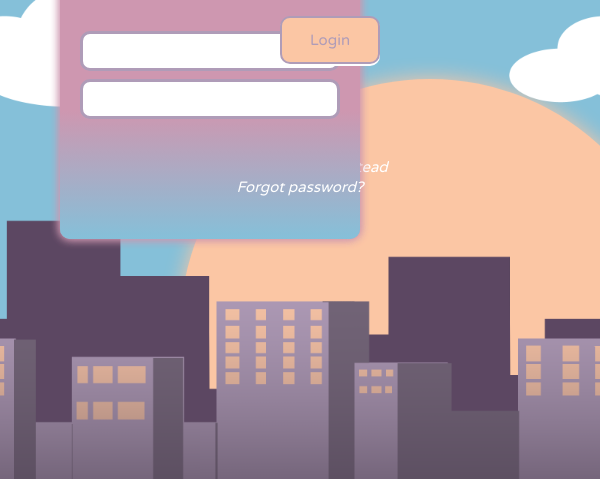
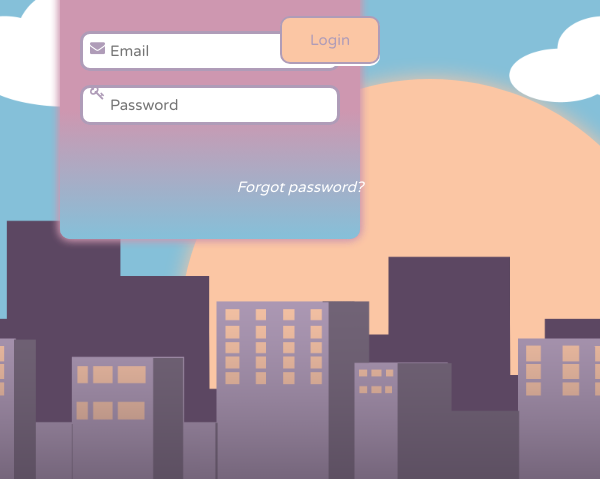
Before and after one commit to rhezdanielle/exam, a plain HTML site: page index.html in a window 600 px wide. Shown: the part 321-800 px from the top of the page. Drawn offline with Linux system fonts and the light colour scheme.

Commit message:
Updated mobile UI

```diff
--- a/index.html
+++ b/index.html
@@ -4,6 +4,7 @@
     <meta charset="UTF-8">
     <meta http-equiv="X-UA-Compatible" content="IE=edge">
     <meta name="viewport" content="width=device-width, initial-scale=1.0">
+    <link rel="stylesheet" href="https://cdnjs.cloudflare.com/ajax/libs/font-awesome/4.7.0/css/font-awesome.min.css">
     <title>Document</title>
 </head>
 <body>
@@ -19,19 +20,21 @@
     <!--forgot password form-->
     <div class="forgot-password" id="forgot-password-form">
         <h2>Forgot Password</h2>
-        <form id = "forgotPassForm" action="">
-        <input type="text" class="email" id="email">
+        <i class="fa fa-envelope icon" id="emailIcon"></i>
+        <input type="text" class="email" id="email_2" placeholder="Email">
         <button>Submit</button>
-        <button id="sign-in" onclick= "return sign_in()">Return to Sign in instead</button>
+        <button id="sign-in" onclick= "return sign_in()">Sign in instead</button>
         </form>
     </div>
 
     <!--log in form-->
     <div class="login" id="login-form">
         <h2>Member Login</h2>
+        <i class="fa fa-envelope icon" id="emailIcon"></i>
         <form id = "loginForm" action="">
-        <input type="text" class="email" id="email">
-        <input type="text" class="password" id="password">
+        <i class="fa fa-key icon" id="passIcon"></i>
+        <input type="text" class="email" id="email_1" placeholder="Email">
+        <input type="text" class="password" id="password" placeholder="Password">
         <button>Login</button>
         <button id="forgot-password-link" onclick= "return forgot_password()">Forgot password?</button>
         </form>
--- a/script.js
+++ b/script.js
@@ -8,12 +8,11 @@ function forgot_password(){
 
     // animates background to night time
     sky.style.backgroundImage = "url('src/img/stars.png')";
-    sky.style.filter = "none";
     bg.style.animation = "night-sky 2s forwards ease";
     sun.style.animation = "moon 2s forwards ease";
 
-        //  transition animation from login to retrieve password //
 
+    // swaps to retrieve password
     signIn.style.animations = "swap-form 2s forwards ease";
     signIn.style.display = 'none';
     forgotPass.style.display = 'block'
@@ -22,16 +21,19 @@ function forgot_password(){
 };
 
 
-function sign_in(){
+function sign_in(){    // returns to sign in page
     var sun = document.getElementById('sun');
     var sky = document.getElementById('clouds');
     var forgotPass = document.getElementById('forgot-password-form');
     var signIn = document.getElementById("login-form");
     var bg = document.documentElement;
 
-    signIn.style.animations = "swap-form 2s forwards ease";
-    signIn.style.display = 'none';
-    forgotPass.style.display = 'block'
+    // animates background to day time
+    sky.style.backgroundImage = "url('src/img/clouds.png')";
+    bg.style.animation = "night-sky 1s reverse ease";
+    sun.style.animation = "day 2s forwards ease";
 
-
+    forgotPass.style.animations = "swap-form 2s forwards ease";
+    forgotPass.style.display = 'none';
+    signIn.style.display = 'block';
 }
--- a/style.css
+++ b/style.css
@@ -9,7 +9,7 @@
 /*      ======= ANIMATIONS ========     */
 /*      ===========================     */
 
-/* infinite scroll for the scroll-animation */
+/* infinite scroll animation*/
 @keyframes scroll-animation {
     from
     {
@@ -34,11 +34,22 @@
 }
 
 @keyframes day {
-    0% {
+    0%{
+        background-color: white;
+        box-shadow: 0px 0px 20px white;
+        transform: translateY(0px);
+    }
+    50% {
         transform: translateY(300px);
     }
+    60% {
+        background-color: #FBC6A4;
+        box-shadow: 0px 0px 20px #FBC6A4;
+    }
     100%{
-        transform: translateY(0px);
+        background-color: #FBC6A4;
+        box-shadow: 0px 0px 20px #FBC6A4;
+        transform: translateY(0px)
     }
 }
 
@@ -61,7 +72,7 @@
 
 }
 
-/* flips the form */
+/* swaps the forms */
 @keyframes swap-form {
     0%{
         transform: translateY(0px);
@@ -80,41 +91,25 @@
     }
 }
 
+/* changes background from day to night */
 @keyframes night-sky {
     0%{
         background-color: #85C0D9;
+    }
+    50%{
+        background-color: #5b7986;
     }
     100%{
         background-color: #18526e;
     }
 }
 
-/* changes display */
-@keyframes show-text {
-    0%{
-        display: none;
-    }
-    50%{
-        display: none;
-    }
-    100%{
-        display: block;
-    }
-}
 
-@keyframes hide-text {
-    0%{
-        display: block;
-    }
-    50%{
-        display: block;
-    }
-    100%{
-        display: none;
-    }
-}
 
-/* for PC display */
+/*   ========================= */
+/*   ======= PC Display ====== */
+/*   ========================= */
+
 @media only screen and (min-width: 600px) {
 
 
@@ -259,7 +254,7 @@
         text-shadow: 0px 3px #9e938c;
     }
 
-    #email {
+    #email_1 {
         /* size */
       height: 7%;
       width: 300px;
@@ -274,12 +269,47 @@
       font-family: 'Varela Round', sans-serif;
       font-size: 15px;
       color: #AF9CB8;
+      text-indent: 10%;
 
       /* border */
       border-style: solid;
       border-color: #AF9CB8;
       border-width: 3px;
       border-radius: 10px;
+  }
+
+    #emailIcon {
+          /* size */
+      height: 7%;
+      width: 10px;
+      min-width: 10px;
+
+      /* position */
+      top: 35%;
+      margin: 1.2% 22%;
+      position: absolute;
+
+      /* text style */
+      font-size: 15px;
+      color: #AF9CB8;
+      z-index: 100;
+    }
+
+    #passIcon {
+      /* size */
+      height: 7%;
+      width: 10px;
+      min-width: 10px;
+
+      /* position */
+      top: 35%;
+      margin: 9.5% 22%;
+      position: absolute;
+
+      /* text style */
+      font-size: 15px;
+      color: #AF9CB8;
+      z-index: 100;
     }
 
     #password {
@@ -297,6 +327,7 @@
          font-family: 'Varela Round', sans-serif;
          font-size: 15px;
          color: #AF9CB8;
+         text-indent: 10%;
 
          /* border */
          border-style: solid;
@@ -423,6 +454,30 @@
 
     }
 
+    #email_2 {
+        /* size */
+      height: 7%;
+      width: 300px;
+      min-width: 250px;
+
+      /* position */
+      top: 35%;
+      margin: 0 20%;
+      position: absolute;
+
+      /* text style */
+      font-family: 'Varela Round', sans-serif;
+      font-size: 15px;
+      color: #AF9CB8;
+      text-indent: 10%;
+
+      /* border */
+      border-style: solid;
+      border-color: #AF9CB8;
+      border-width: 3px;
+      border-radius: 10px;
+  }
+
     #sign-in {
         height: 10%;
         width: 200px;
@@ -448,7 +503,7 @@
 }
 
 /*   ========================= */
-/*   ======== Mobile ========= */
+/*   ===== Mobile Display ==== */
 /*   ========================= */
 
 @media only screen and (max-width: 600px) {
@@ -599,7 +654,7 @@
          text-shadow: 0px 3px #9e938c;
     }
 
-    #email {
+    #email_1 {
           /* size */
         height: 10%;
         width: 100px;
@@ -614,12 +669,49 @@
         font-family: 'Varela Round', sans-serif;
         font-size: 15px;
         color: #AF9CB8;
+        text-indent: 10%;
 
         /* border */
         border-style: solid;
         border-color: #AF9CB8;
         border-width: 3px;
         border-radius: 10px;
+    }
+
+
+    #emailIcon {
+        /* size */
+    height: 7%;
+    width: 10px;
+    min-width: 10px;
+
+    /* position */
+    top: 35%;
+    margin: 3% 10%;
+    position: absolute;
+
+    /* text style */
+    font-size: 15px;
+    color: #AF9CB8;
+    z-index: 100;
+  }
+
+
+    #passIcon {
+        /* size */
+        height: 7%;
+        width: 10px;
+        min-width: 10px;
+
+        /* position */
+        top: 35%;
+        margin: 18% 10%;
+        position: absolute;
+
+        /* text style */
+        font-size: 15px;
+        color: #AF9CB8;
+        z-index: 100;
     }
 
     #password {
@@ -630,13 +722,14 @@
 
         /* position */
         top: 50%;
-           margin: 0 20px;
+        margin: 2% 20px;
         position: absolute;
 
          /* text style */
         font-family: 'Varela Round', sans-serif;
         font-size: 15px;
         color: #AF9CB8;
+        text-indent: 10%;
 
         /* border */
         border-style: solid;
@@ -760,6 +853,30 @@
 
     }
 
+    #email_2 {
+        /* size */
+      height: 10%;
+      width: 100px;
+      min-width: 250px;
+
+      /* position */
+      top: 35%;
+      margin: 0 20px;
+      position: absolute;
+
+      /* text style */
+      font-family: 'Varela Round', sans-serif;
+      font-size: 15px;
+      color: #AF9CB8;
+      text-indent: 10%;
+
+      /* border */
+      border-style: solid;
+      border-color: #AF9CB8;
+      border-width: 3px;
+      border-radius: 10px;
+  }
+
     #sign-in {
         height: 5%;
         width: 200px;
```
Also changed, not shown: src/img/logo.png (added), src/img/mail_icon.png (added). Lines whose indentation alone changed are shown as unchanged.
